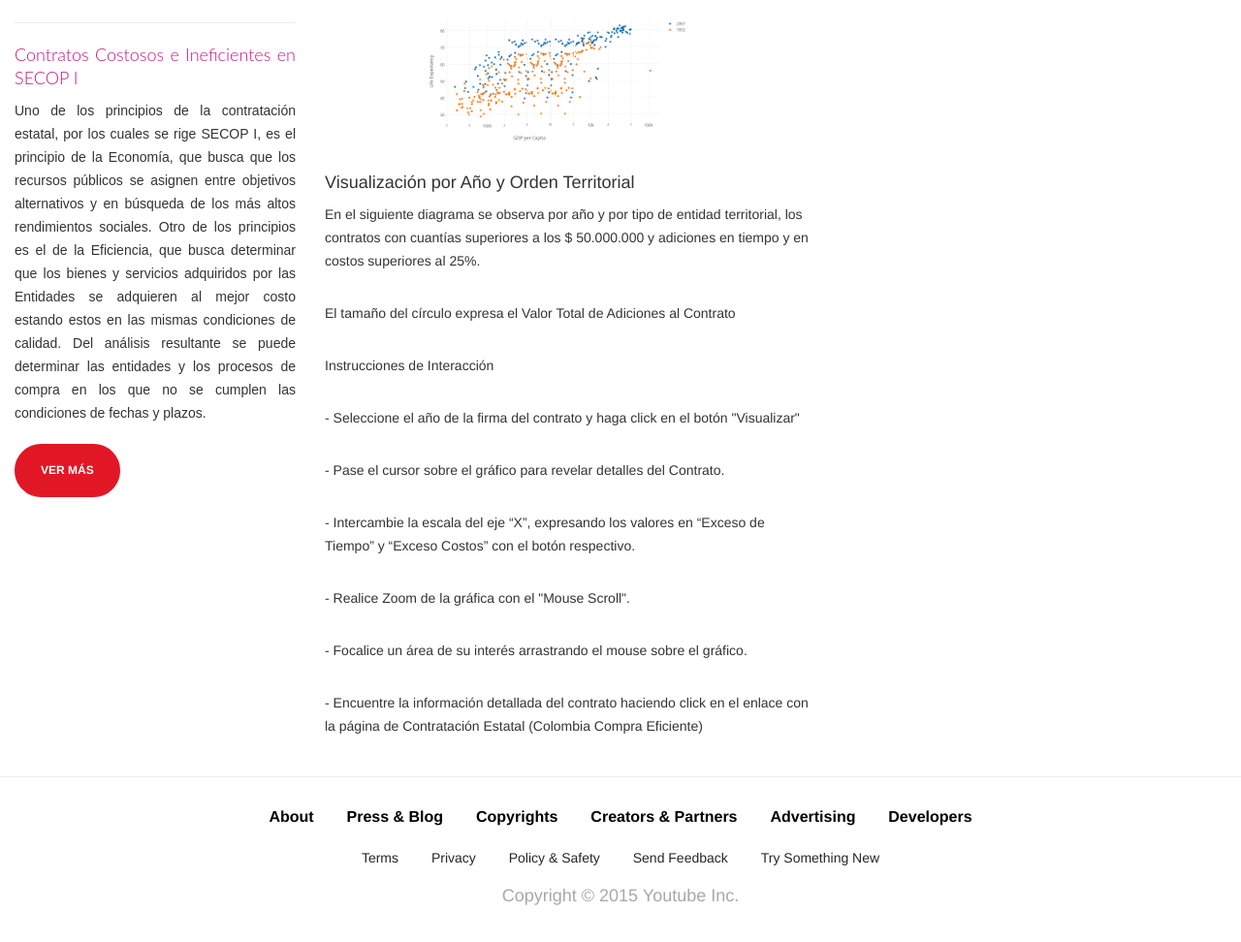
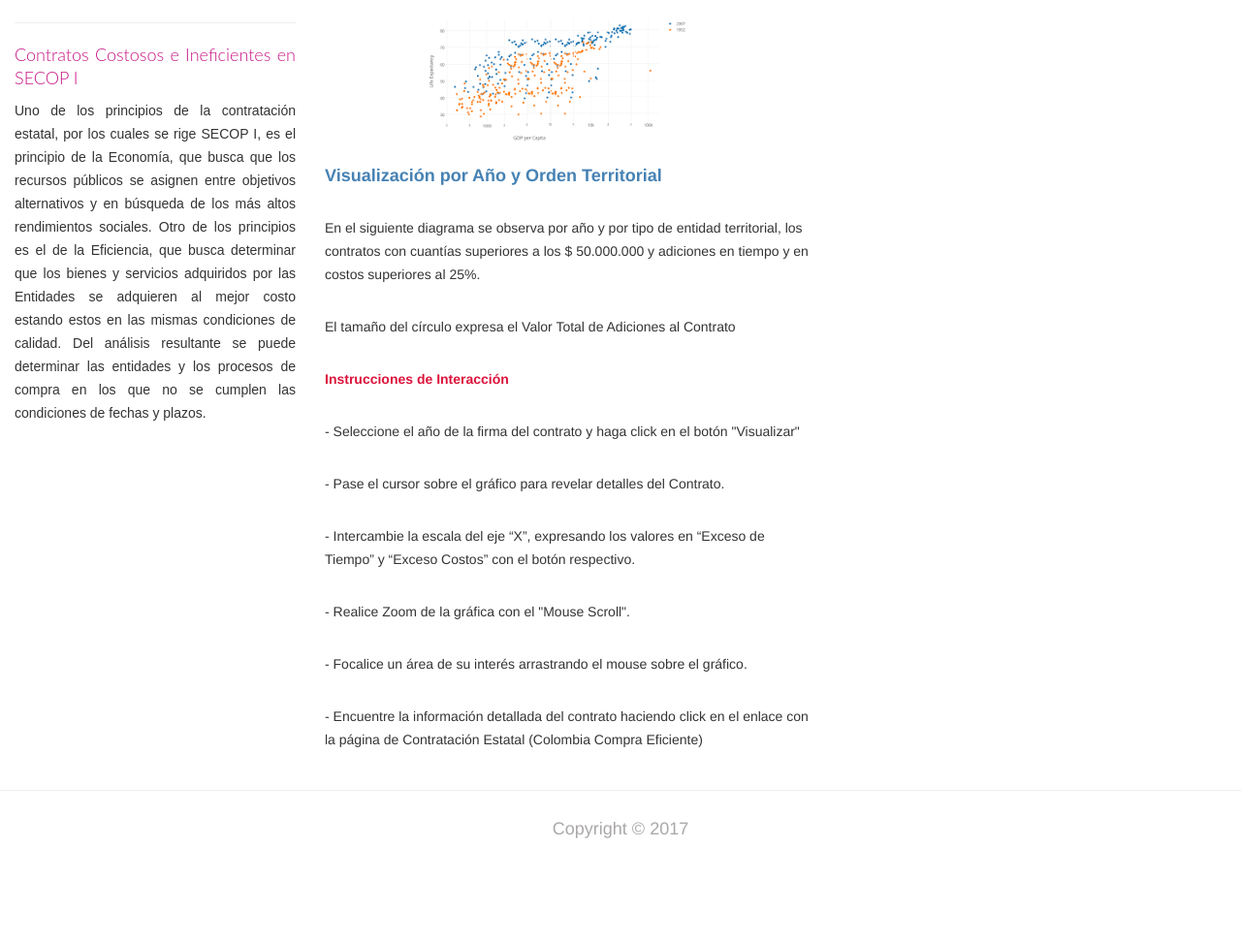
Before and after one commit to oswaldovh69/Secop-Scatterplot, a plain HTML site: page index.html in a window 1280 px wide. Shown: the part 262-1234 px from the top of the page at 97% size. After the commit the page ends 1168 px from the top, so only its background shows below. Drawn offline with nearby package versions, Linux system fonts and the light colour scheme.

Commit message:
Actualización Layout

```diff
--- a/css/main.css
+++ b/css/main.css
@@ -229,6 +229,17 @@ input {
 
 p.views {
 	color: #343434;
+}
+
+p.bold {
+	color: #DC143C;
+	font-weight: bold;
+}
+
+p.bold2 {
+	color: #4682B4;
+	font-weight: bold;
+	font-size: 18px;
 }
 
 .video p {
--- a/index.html
+++ b/index.html
@@ -70,7 +70,6 @@
           <hr>
 			<p class="lato">Contratos Costosos e Ineficientes en SECOP I</p>
 			<p class="ubuntu">Uno de los principios de la contratación estatal, por los cuales se rige SECOP I, es el principio de la Economía, que busca que los recursos públicos se asignen entre objetivos alternativos y en búsqueda de los más altos rendimientos sociales. Otro de los principios es el de la Eficiencia, que busca determinar que los bienes y servicios adquiridos por las Entidades se adquieren al mejor costo estando estos en las mismas condiciones de calidad. Del análisis resultante se puede determinar las entidades y los procesos de compra en los que no se cumplen las condiciones de fechas y plazos.</p>
-          <a href="#" class="button">Ver más</a>
         </div><!-- End Channel-Bio -->
 
         <div class="col-md-5 viz">
@@ -83,12 +82,13 @@
               </div> <!-- End Mask / Hover -->
               <img src="images/scatterplot-01.png" alt="viz" class="img-responsive">
             </div> <!-- End Area -->
-            <h4>Visualización por Año y Orden Territorial</h4>
+			<p class="bold2">Visualización por Año y Orden Territorial
+			</p><br>
             <p class="views">En el siguiente diagrama se observa por año y por tipo de entidad territorial, los contratos con cuantías superiores a los $ 50.000.000 y adiciones en tiempo y en costos superiores al 25%.
 			</p><br>
 			<p class="views">El tamaño del círculo expresa el Valor Total de Adiciones al Contrato
 			</p><br>
-			<p class="views">Instrucciones de Interacción
+			<p class="bold">Instrucciones de Interacción
 			</p><br>
 			<p class="views">- Seleccione el año de la firma del contrato y haga click en el botón "Visualizar"
 			</p><br>
@@ -110,25 +110,7 @@
   <hr>
 
   <footer>
-
-    <ul>
-      <li><a href="#">About</a></li>
-      <li><a href="#">Press & Blog</a></li>
-      <li><a href="#">Copyrights</a></li>
-      <li><a href="#">Creators & Partners</a></li>
-      <li><a href="#">Advertising</a></li>
-      <li><a href="#">Developers</a></li>
-    </ul>
-
-    <ul>
-      <li><a href="#">Terms</a></li>
-      <li><a href="#">Privacy</a></li>
-      <li><a href="#">Policy & Safety</a></li>
-      <li><a href="#">Send Feedback</a></li>
-      <li><a href="#">Try Something New</a></li>
-    </ul>
-
-    <h4>Copyright &copy; 2015 Youtube Inc.</h4>
+    <h4>Copyright &copy; 2017</h4>
 
   </footer> <!-- End Footer -->
 
```
